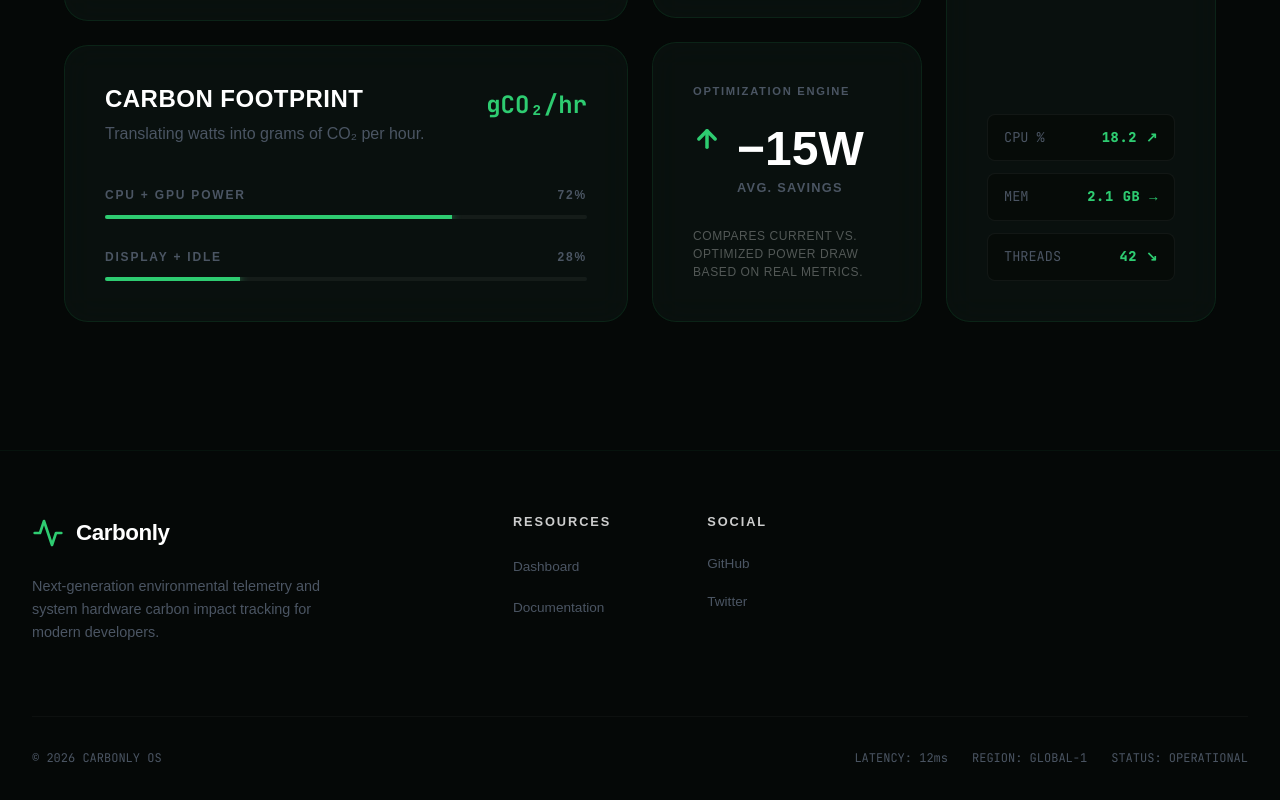
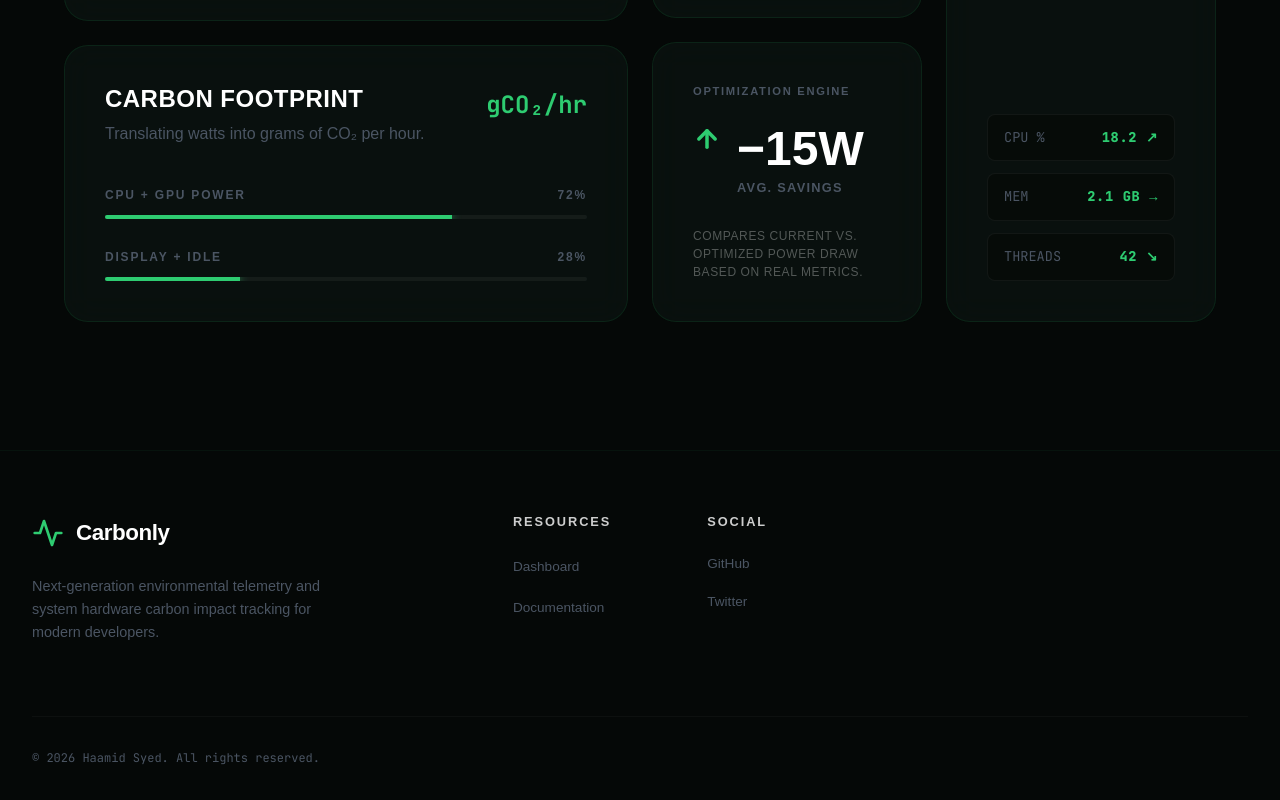
Before and after one commit to Haamid-syed/EcoTracker, a React (Vite) app in the folder frontend/: page / in a window 1280 px wide. Shown: the part 1299-2099 px from the top of the page. Built offline with nearby package versions, Linux system fonts and the light colour scheme; a web font is replaced by a local one.

Commit message:
updated footer

```diff
--- a/frontend/src/components/Navigation.tsx
+++ b/frontend/src/components/Navigation.tsx
@@ -100,12 +100,7 @@ export const Footer = () => {
       </div>
 
       <div className="footer-bottom-flex" style={{ maxWidth: '1400px', margin: '4rem auto 0', paddingTop: '2rem', borderTop: '1px solid rgba(255,255,255,0.03)', display: 'flex', justifyContent: 'space-between', alignItems: 'center' }}>
-        <p style={{ color: '#4b5563', fontSize: '0.75rem', fontFamily: 'var(--font-mono)' }}>© 2026 CARBONLY OS</p>
-        <div style={{ display: 'flex', gap: '1.5rem', fontSize: '0.75rem', color: '#4b5563', fontFamily: 'var(--font-mono)' }}>
-          <span>LATENCY: 12ms</span>
-          <span>REGION: GLOBAL-1</span>
-          <span>STATUS: OPERATIONAL</span>
-        </div>
+        <p style={{ color: '#4b5563', fontSize: '0.75rem', fontFamily: 'var(--font-mono)' }}>© 2026 Haamid Syed. All rights reserved.</p>
       </div>
     </footer>
   );
```
